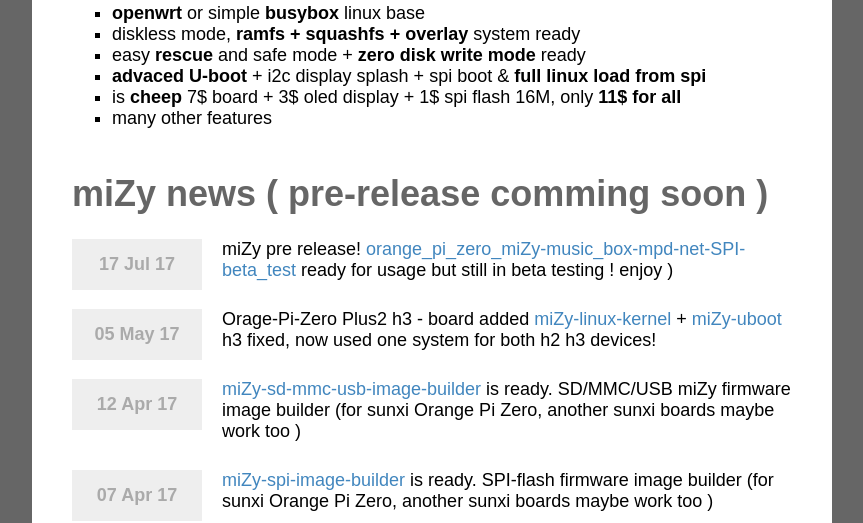
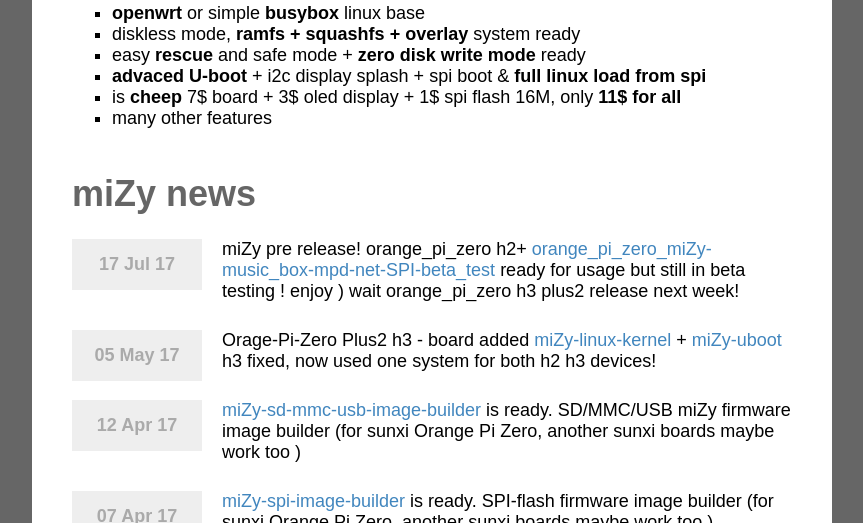
Before and after one commit to hyphop/hyphop.github.io, a plain HTML site: page mizy/index.html in a window 1280 px wide. Shown: the part 577-1100 px from the top of the page, without its empty margins (208-1071 px from the left). Drawn offline with Linux system fonts and the light colour scheme; files whose address does not match are found by name.

Commit message:
Mon Jul 17 18:33:06 ICT 2017

```diff
--- a/mizy/index.html
+++ b/mizy/index.html
@@ -357,12 +357,12 @@
     </ul>
 
     <a name="news"></a>
-    <h1>miZy news ( pre-release comming soon )</h1>
+    <h1>miZy news</h1>
 
 
-    <p><span class=date>17 Jul 17</span> miZy pre release!
+    <p><span class=date>17 Jul 17</span> miZy pre release! orange_pi_zero h2+
     <a href="https://github.com/hyphop/miZy/releases/tag/v0.1-beta">orange_pi_zero_miZy-music_box-mpd-net-SPI-beta_test </a>
-	ready for usage but still in beta testing ! enjoy )
+	ready for usage but still in beta testing ! enjoy ) wait orange_pi_zero h3 plus2 release next week!
     </a>
 
 
```
